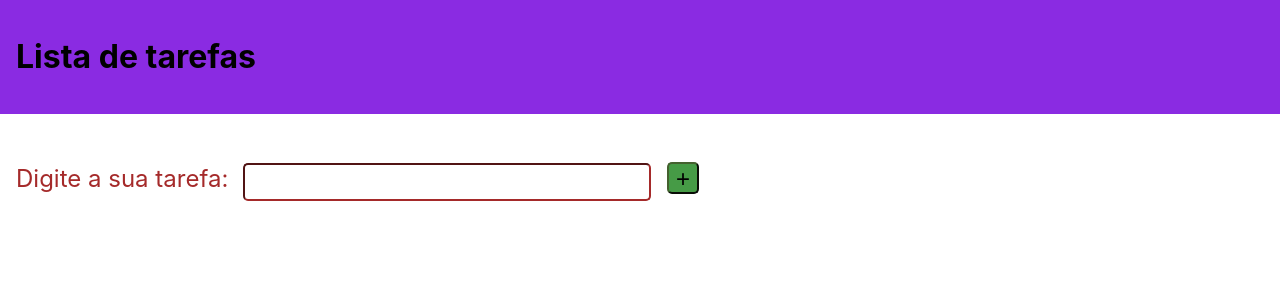
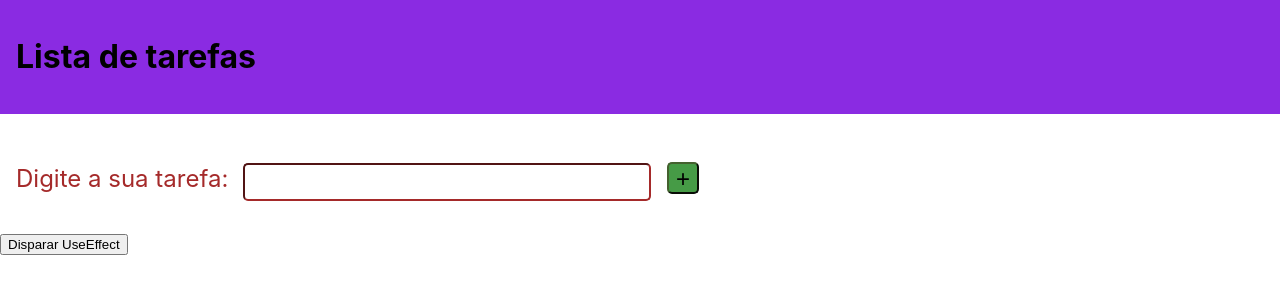
Before and after one commit to NikaElla69/FrontEnd, a React (Create React App) app: page / in a window 1280 px wide. Shown: the top 300 px of the page. Built offline with nearby package versions, Linux system fonts and the light colour scheme.

Commit message:
Commit Aula 04/06 45min

```diff
--- a/src/App.js
+++ b/src/App.js
@@ -1,5 +1,6 @@
 import "./App.css";
 import ToDoList from "./pages/ToDoList";
+import UseEffect from "./pages/UseEffect";
 
 
 function App() {
@@ -7,6 +8,7 @@ function App() {
   return (
     <div>
       <ToDoList pageTite={"Lista de tarefas"} />
+      <UseEffect />
     </div>
   );
 }
--- /dev/null
+++ b/src/pages/UseEffect.js
@@ -0,0 +1,34 @@
+import { useEffect, useState } from "react";
+
+const UseEffect = () => {
+    const [myState, setMyState] = useState();
+
+    //montagem do componente
+    useEffect(() => {
+        console.log("UseEffect execultado na montagem do componente");
+    }, [])
+
+    //atualização do componente
+    useEffect(() => {
+        console.log("UseEffect execultado na montagem e atualização do componente");
+    }, [myState])
+
+    //desmontagem do componente
+    useEffect(() => {
+        return () => {
+            console.log("Função execultada na desmontagem do componente");
+        }
+    }, [])
+
+    const updateMyState = () => {
+        setMyState("My new myState")
+    }
+
+    return (
+        <div>
+            <button onClick={updateMyState}>Disparar UseEffect</button>
+        </div>
+    );
+}
+
+export default UseEffect;
```
Also changed, not shown: src/components/SimuleteApi.js (added).
